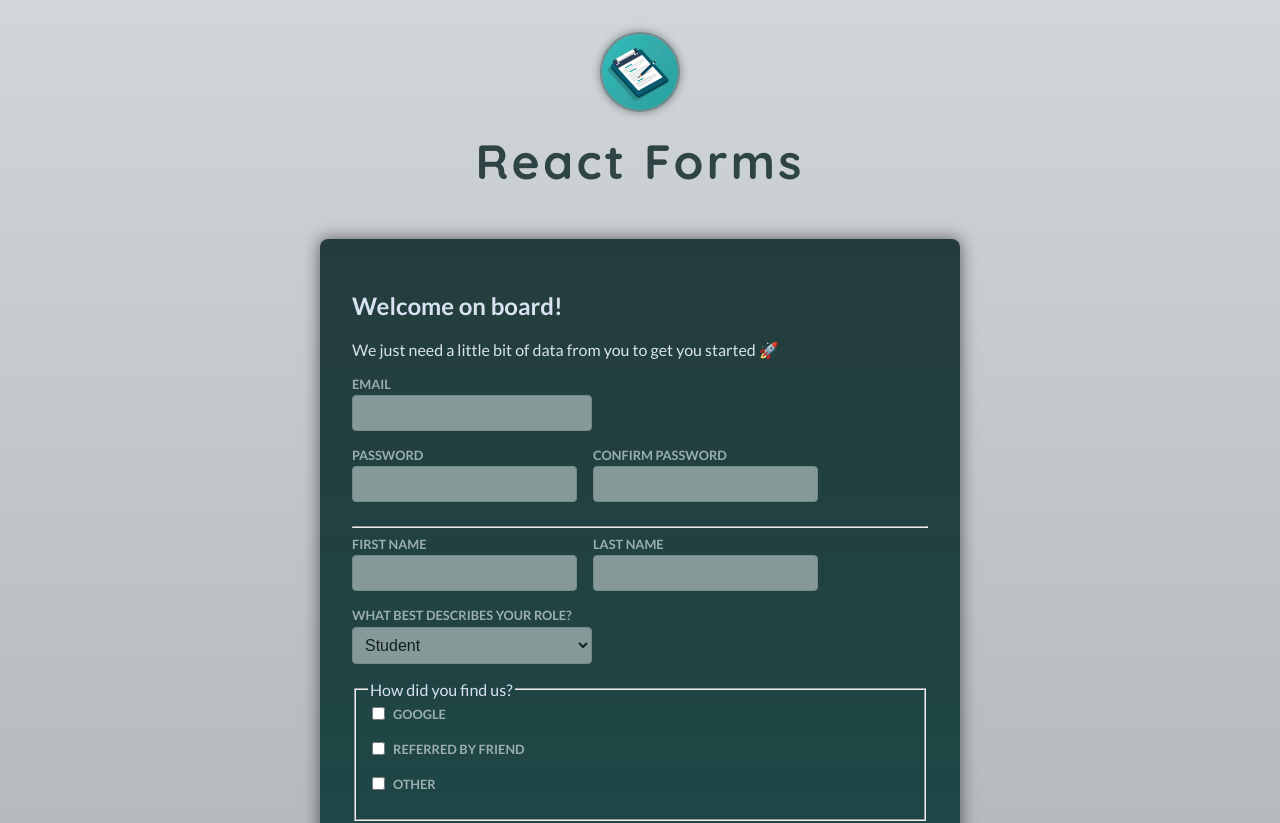
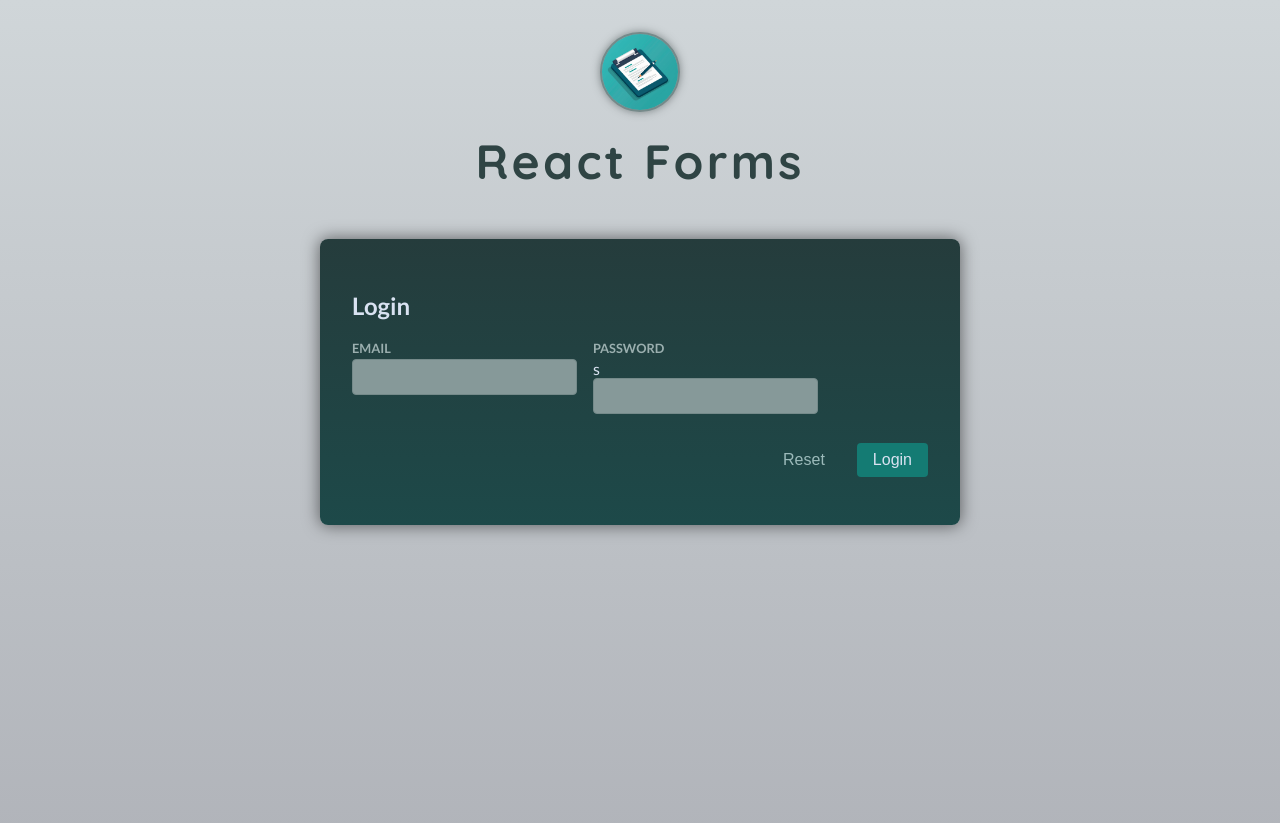
Before and after one commit to SametAydinhan/react-form-validation, a React (Vite) app: page / in a window 1280 px wide. Shown: the top 823 px of the page. Built offline with nearby package versions, Linux system fonts and the light colour scheme.

Commit message:
feat:keystroke validations

```diff
--- a/src/App.jsx
+++ b/src/App.jsx
@@ -1,13 +1,13 @@
 import Header from "./components/Header.jsx";
-// import Login from './components/Login.jsx';
-import Signup from "./components/Signup.jsx";
+import StateLogin from "./components/StateLogin.jsx";
+//import Signup from "./components/Signup.jsx";
 
 function App() {
   return (
     <>
       <Header />
       <main>
-        <Signup />
+        <StateLogin />
       </main>
     </>
   );
--- a/src/components/Signup.jsx
+++ b/src/components/Signup.jsx
@@ -7,8 +7,6 @@
     const data = Object.fromEntries(fd.entries());
     data.acquisition = acquisitionChannel;
     console.log(data);
-
-    event.target.reset();
   }
 
   return (
--- a/src/components/StateLogin.jsx
+++ b/src/components/StateLogin.jsx
@@ -7,6 +7,9 @@
     email: "",
     password: "",
   });
+
+  const emailIsInvalid =
+    enteredValues.email !== "" && !enteredValues.email.includes("@");
 
   function handleSubmit(event) {
     event.preventDefault();
@@ -46,10 +49,13 @@
             onChange={(event) => handleInputChange("email", event.target.value)}
             value={enteredValues.email}
           />
+          <div className='control-error'>
+            {emailIsInvalid && <p>Please enter a valid email address.</p>}
+          </div>
         </div>
 
         <div className='control no-margin'>
-          <label htmlFor='password'>Password</label>
+          <label htmlFor='password'>Password</label>s
           <input
             id='password'
             type='password'
```
